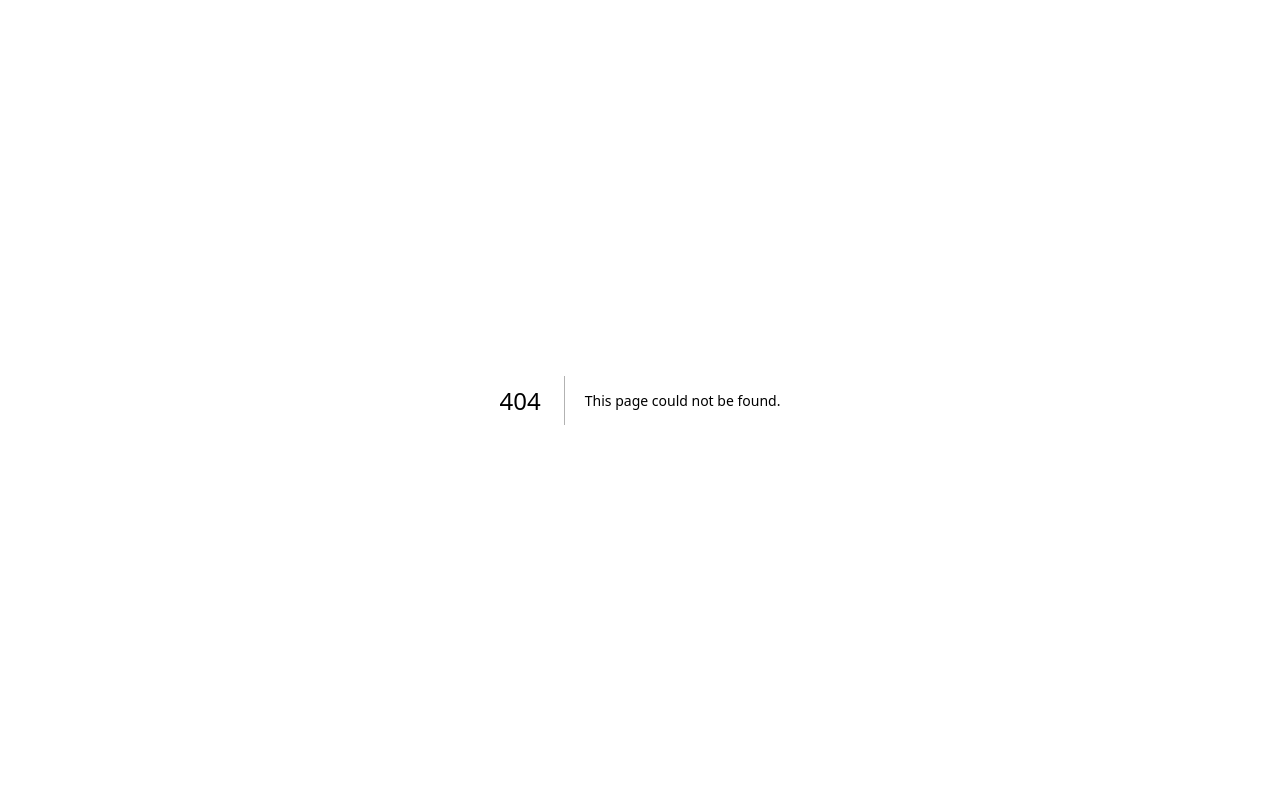
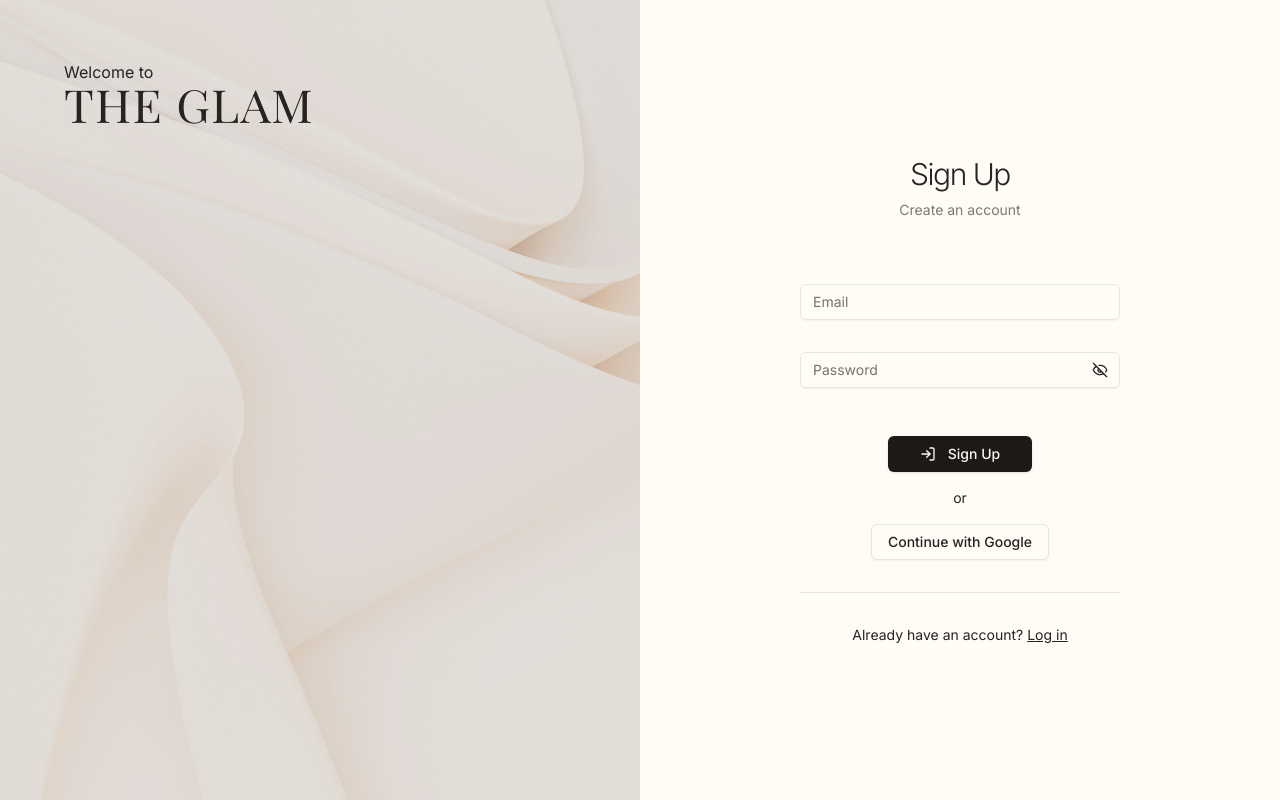
Before and after one commit to nipunigamage/the-glam, a Next.js app: page /signup in a window 1280 px wide. Before the commit this address had no page. Built offline with nearby package versions, Linux system fonts and the light colour scheme; no server answers.

Commit message:
Added Sign Up page

```diff
--- /dev/null
+++ b/app/(auth)/signup/page.tsx
@@ -0,0 +1,73 @@
+'use client';
+
+import { Button } from '@/components/ui/button';
+import { Input } from '@/components/ui/input';
+import { Page } from '@/components/ui/layouts';
+import { PasswordInput } from '@/components/ui/password-input';
+import { Separator } from '@/components/ui/separator';
+import { H2, H3, P1, P2 } from '@/components/ui/typography';
+import { useAuth } from '@/lib/hooks/use-auth';
+import { LuLoader2, LuLogIn } from 'react-icons/lu';
+import Link from 'next/link';
+import { useState } from 'react';
+
+export default function SignUp() {
+	const { authLoading, signup, user } = useAuth();
+
+	const [userCredentials, setUserCredentials] = useState({ email: '', password: '' });
+
+	return (
+		<Page className='flex h-full items-center justify-center'>
+			<div className='grid h-svh w-full grid-cols-1 md:grid-cols-2'>
+				<div className='relative hidden w-full overflow-hidden md:block'>
+					<span className='absolute left-4 top-4 z-10 md:left-8 md:top-8 lg:left-16 lg:top-16'>
+						<P1 className='leading-none'>Welcome to</P1>
+						<H2 className='scale-y-95'>THE GLAM</H2>
+						{user ? user.email : null}
+					</span>
+					<img src='/pawel-czerwinski-WEjv3BMP2ik-unsplash.jpg' alt='Background image' className='-z-10 object-cover opacity-50' />
+				</div>
+				<div className='mx-auto flex w-full items-center justify-center'>
+					<div className='flex w-full flex-col items-center justify-center gap-4 p-4 md:max-w-sm md:gap-8 md:p-8'>
+						<div className='space-y-2 text-center'>
+							<H3>Sign Up</H3>
+							<P2 className='text-foreground/60'>Create an account</P2>
+						</div>
+						<div className='mt-8 grid w-full gap-8'>
+							<div className='grid gap-2'>
+								<Input id='email' placeholder='Email' type='email' required onChange={(e) => setUserCredentials({ ...userCredentials, email: e.target.value })} />
+							</div>
+
+							<div className='grid'>
+								<PasswordInput id='password' placeholder='Password' type='password' required onChange={(e) => setUserCredentials({ ...userCredentials, password: e.target.value })} />
+							</div>
+
+							<div className='mt-4 flex flex-col items-center justify-center gap-4'>
+								{authLoading ? (
+									<Button type='submit' className='flex w-fit min-w-36 items-center gap-3'>
+										<LuLoader2 className='size-4 animate-spin object-center' /> Wait
+									</Button>
+								) : (
+									<Button type='submit' className='flex w-fit min-w-36 items-center gap-3' onClick={() => signup(userCredentials.email, userCredentials.password)}>
+										<LuLogIn className='size-4' /> Sign Up
+									</Button>
+								)}
+								<span className='text-center text-sm'>or</span>
+								<Button variant='outline' className='w-fit min-w-36'>
+									Continue with Google
+								</Button>
+							</div>
+						</div>
+						<Separator />
+						<div className='text-center text-sm'>
+							Already have an account?{' '}
+							<Link href='/login' className='underline'>
+								Log in
+							</Link>
+						</div>
+					</div>
+				</div>
+			</div>
+		</Page>
+	);
+}
```
